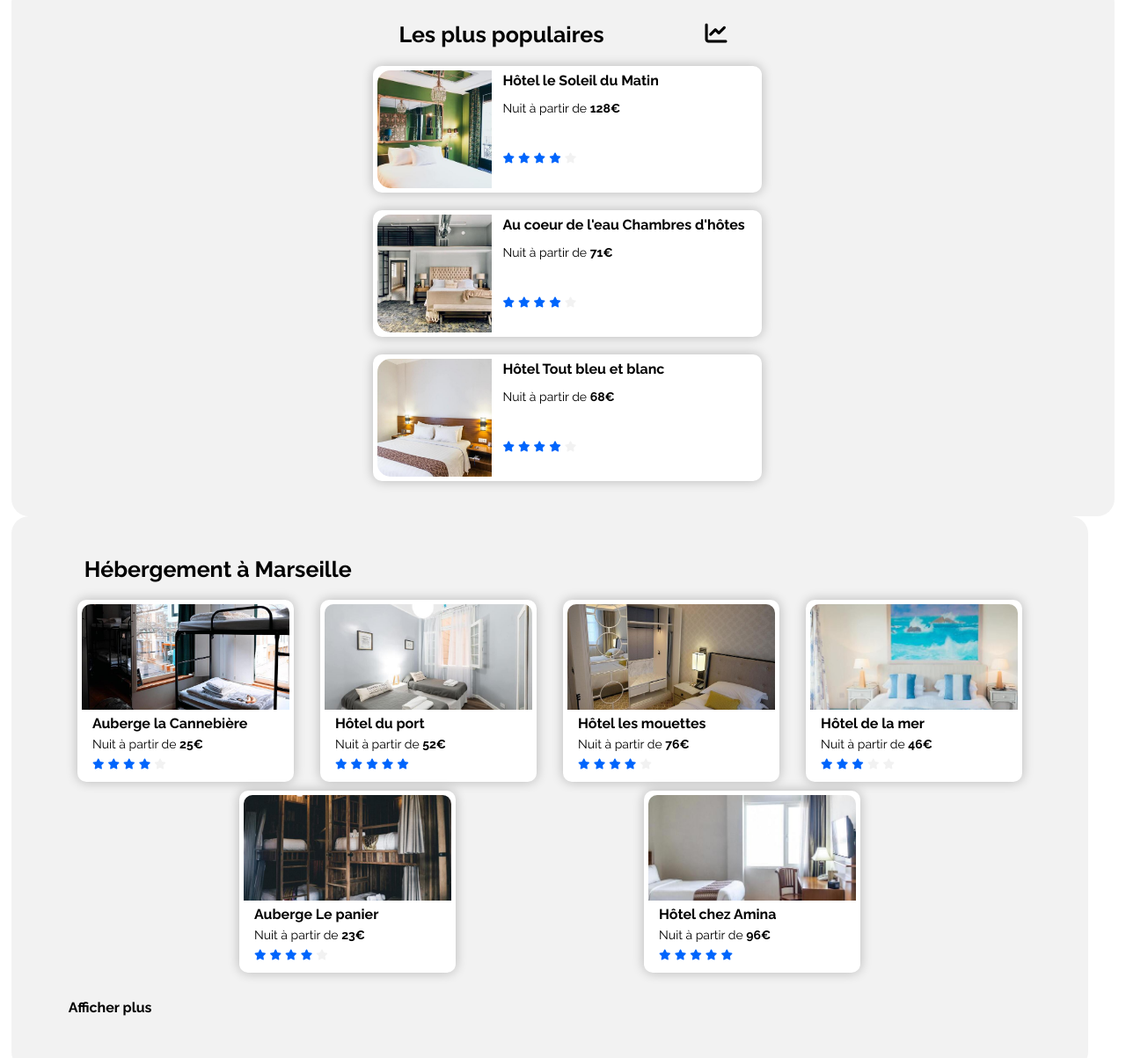
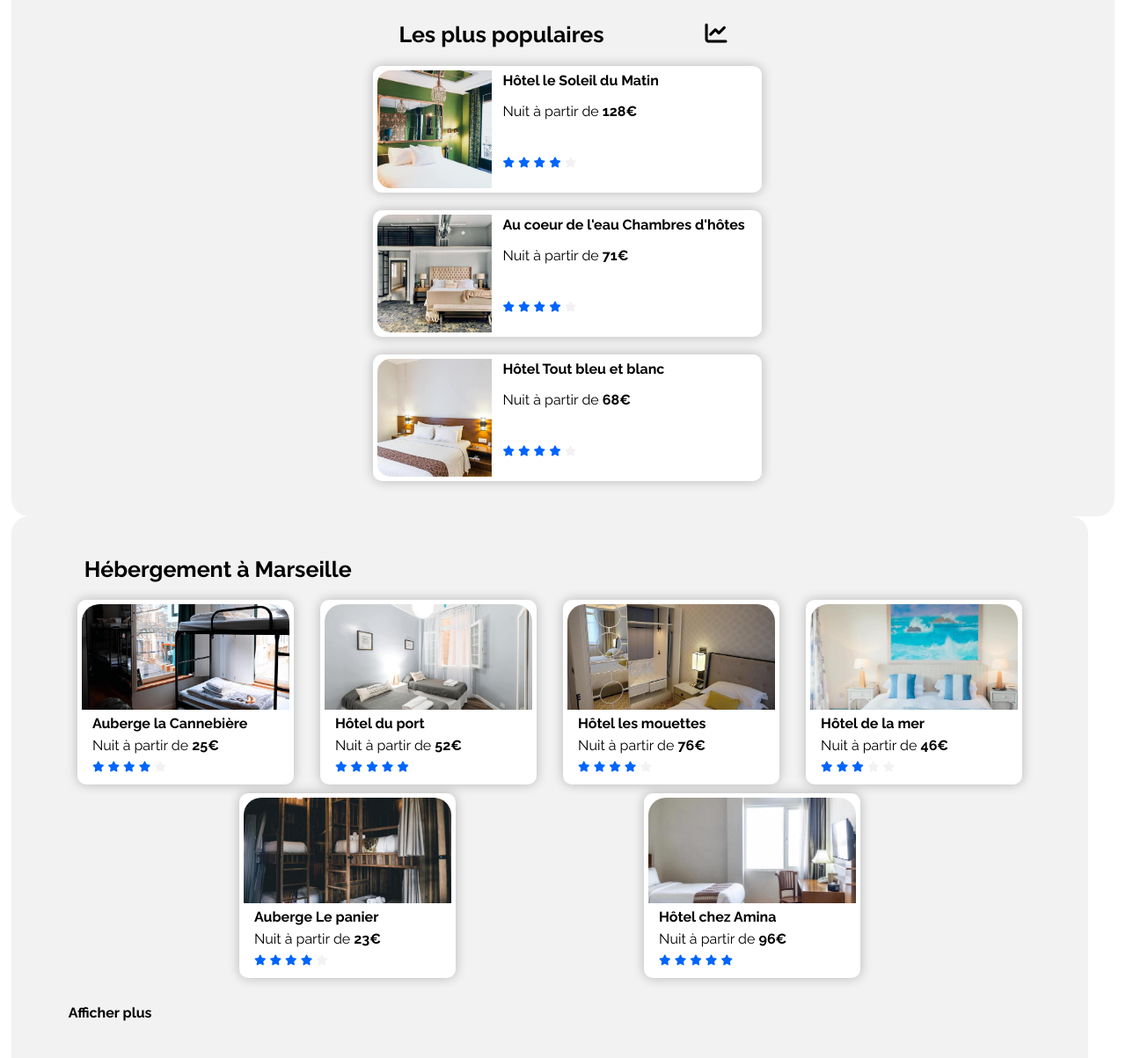
Before and after one commit to Nawak34/ReserviaFinale, a plain HTML site: page index.html in a window 1280 px wide. Shown: the part 426-1629 px from the top of the page at 88% size. Drawn offline with Linux system fonts and the light colour scheme.

Commit message:
Correction des erreurs pour le w3c

```diff
--- a/styles/style.css
+++ b/styles/style.css
@@ -37,7 +37,7 @@ a {
 	align-items: center;
 }
 
-/* NavBar */
+/* -----------------NavBar--------------------------------------------- */
 /* Header */
 
 header{
@@ -89,7 +89,7 @@ nav li a:hover{
     padding-top: 38px;
 }
 
-/*--                Entetes--*/
+/*--------------------------Entetes--------------------------------*/
 .grand-titre {
   font-size: 22px;
   margin: 10px 0;
@@ -98,7 +98,7 @@ nav li a:hover{
 .sous-titre {
   margin: 10px 0px;
 }
-/*--Recherche et Icones                      --*/
+/*-------------------------Recherche et Icones---------------------*/
 .div-recherche {
   display: flex;
   flex-direction: row;
@@ -153,7 +153,7 @@ nav li a:hover{
   display: none;
 }
 /* Les filtres */
-/*-------------------- Les filtres ---------------------------*/
+/*--- Les filtres ------*/
 .composants-filtres h3 {
   font-size: 24px;
   display: inline;
@@ -204,6 +204,8 @@ nav li a:hover{
 }
 
 /*---Hébergements à Marseille----*/
+
+
 
 /*-- Positionnement des blocs Hébergement populaire ----*/
 .hebergement-populaire{
@@ -279,7 +281,7 @@ nav li a:hover{
 }
 .carte-hebergement p
 {
-    font-size: 14px;
+    font-size: 16px;
     padding-left: 12px;
     margin: 6px 0;
 }
@@ -296,7 +298,7 @@ nav li a:hover{
 {
    width: 236px;
   height: 120px;
-  border-radius: 10px 10px 0 0;
+  border-radius: 20px 20px 0 0;
   object-fit: cover;
 
     }
@@ -365,7 +367,7 @@ nav li a:hover{
 }
 .cartepopulaire p
 {
-    font-size: 14px;
+    font-size: 16px;
     padding-left: 12px;
 
 }
@@ -398,6 +400,8 @@ nav li a:hover{
 .activites-divs
 {
 	display:flex;
+
+
 }
 
 .images-titres{
```
